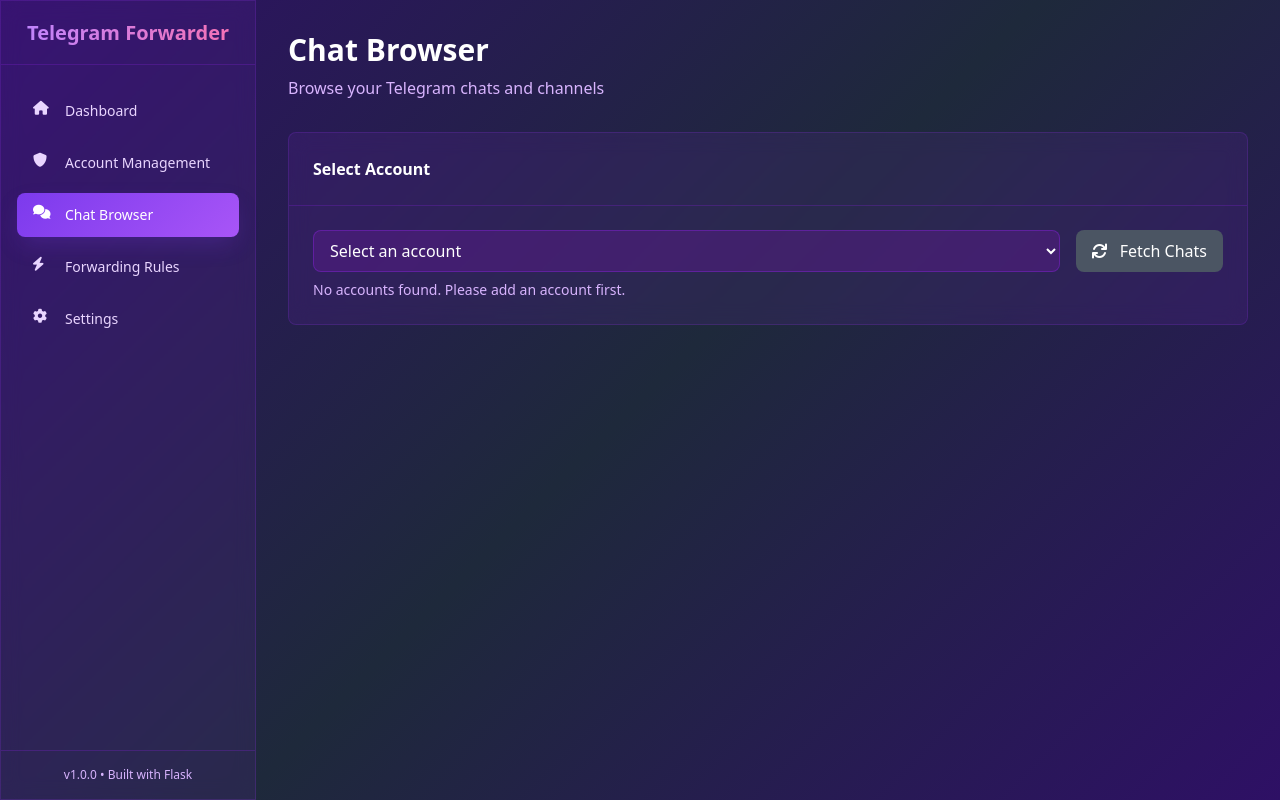
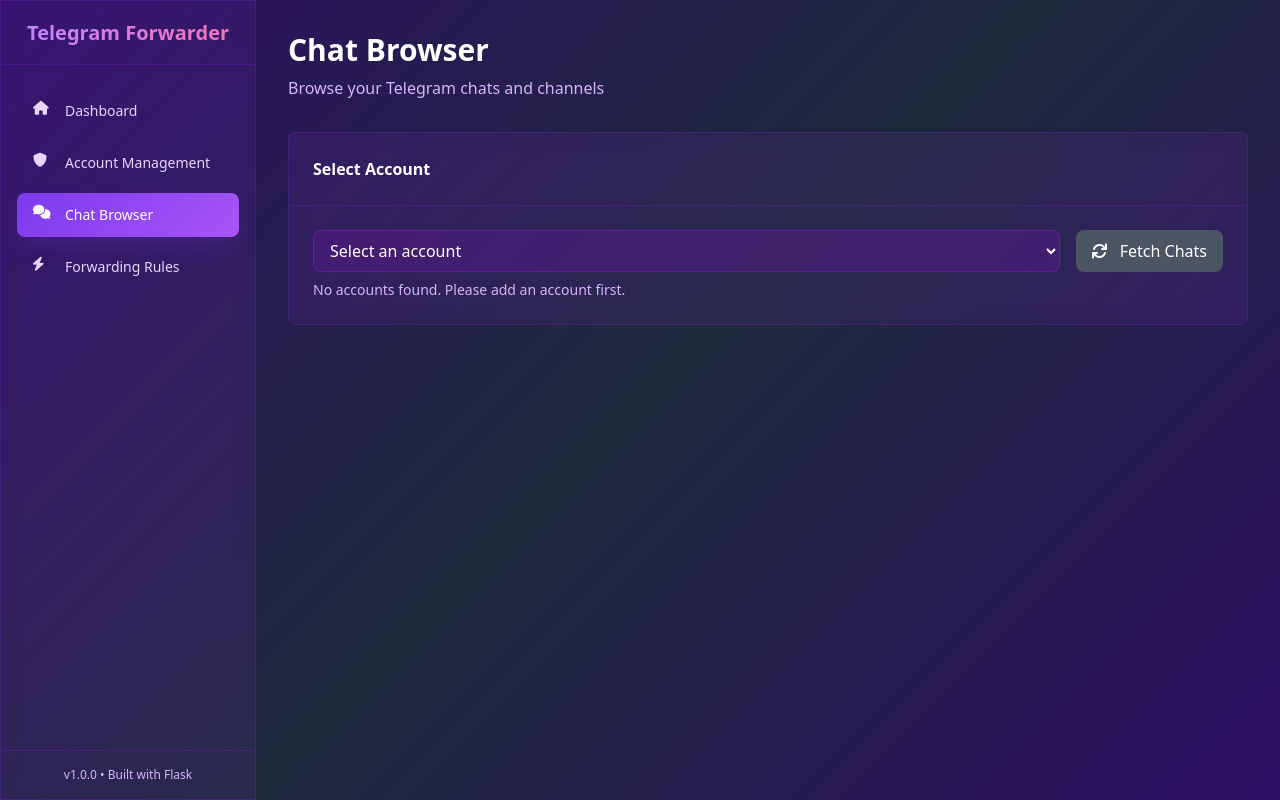
Before and after one commit to SikanderMalik300/telegram-forwarder-flask, a Flask app: page /chats in a window 1280 px wide. Run offline with Flask 3, Linux system fonts and the light colour scheme; data that the repository does not hold is empty; some libraries are stand-ins or nearby versions.

Commit message:
settings removed

```diff
--- a/templates/base.html
+++ b/templates/base.html
@@ -95,10 +95,6 @@
                 <a href="/forwarding" class="nav-link flex items-center px-4 py-3 text-sm font-medium rounded-lg transition-all duration-200 text-purple-200 hover:bg-purple-800/30 hover:text-white">
                     <i class="fas fa-bolt w-5 h-5 mr-3"></i>
                     Forwarding Rules
-                </a>
-                <a href="/settings" class="nav-link flex items-center px-4 py-3 text-sm font-medium rounded-lg transition-all duration-200 text-purple-200 hover:bg-purple-800/30 hover:text-white">
-                    <i class="fas fa-cog w-5 h-5 mr-3"></i>
-                    Settings
                 </a>
             </nav>
 
```
